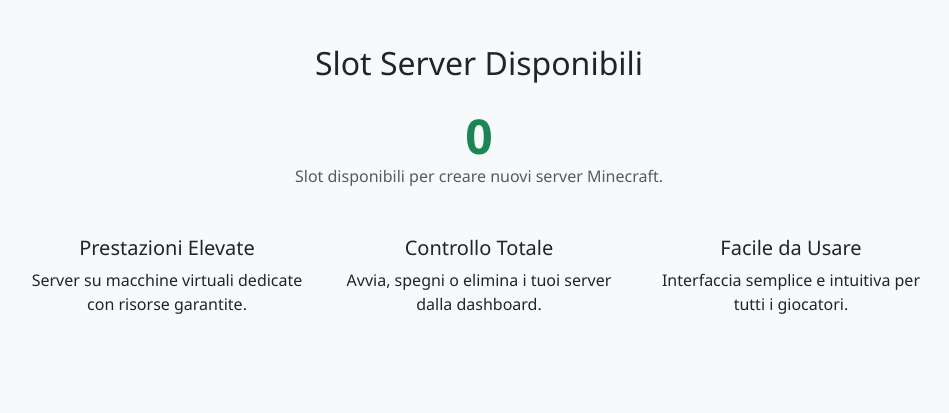
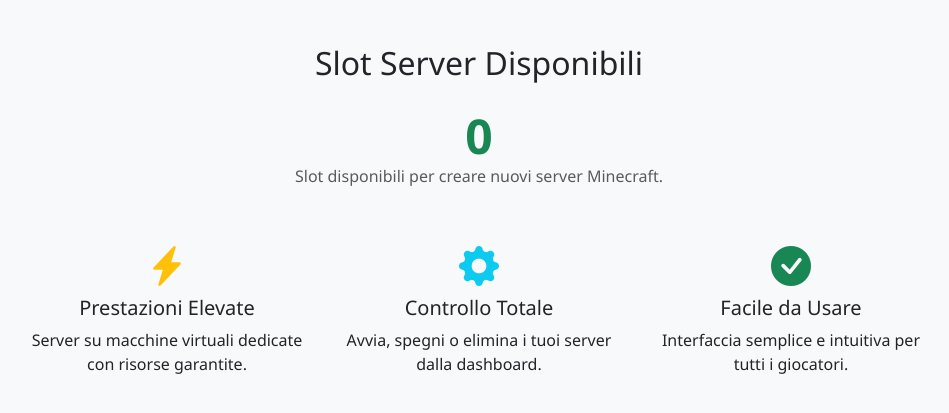
Before and after one commit to diegonuzzolo/sians, a PHP site: page /index.php in a window 1280 px wide. Shown: the part 319-732 px from the top of the page, without its empty margins (161-1110 px from the left). Run offline with PHP 8.4, Linux system fonts and the light colour scheme; data that the repository does not hold is empty.

Commit message:
coccobelo

```diff
--- a/includes/header.php
+++ b/includes/header.php
@@ -6,6 +6,7 @@
     <title><?php echo $pageTitle ?? 'Minecraft Hosting'; ?></title>
     <meta name="viewport" content="width=device-width, initial-scale=1">
     <link href="https://cdn.jsdelivr.net/npm/bootstrap@5.3.3/dist/css/bootstrap.min.css" rel="stylesheet">
+    <link href="https://cdn.jsdelivr.net/npm/bootstrap-icons@1.10.0/font/bootstrap-icons.css" rel="stylesheet">
     <link rel="stylesheet" href="../assets/css/style.css">
 </head>
 <body>
```
